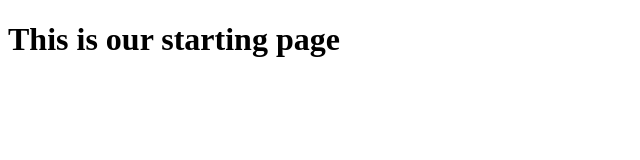
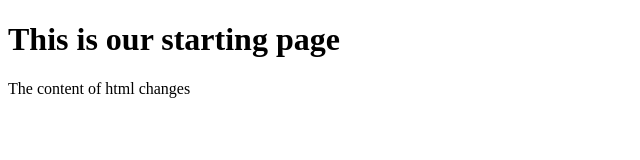
Before and after one commit to seyednaser/a-git-project, a plain HTML site: page index.html in a window 1280 px wide. Shown: the whole page, without its empty margins (0-640 px from the left). Drawn offline with Linux system fonts and the light colour scheme.

Commit message:
Updated html file

```diff
--- a/index.html
+++ b/index.html
@@ -6,5 +6,6 @@
 </head>
 <body>
     <h1>This is our starting page </h1>
+    <p>The content of html changes</p>
 </body>
 </html>
```
